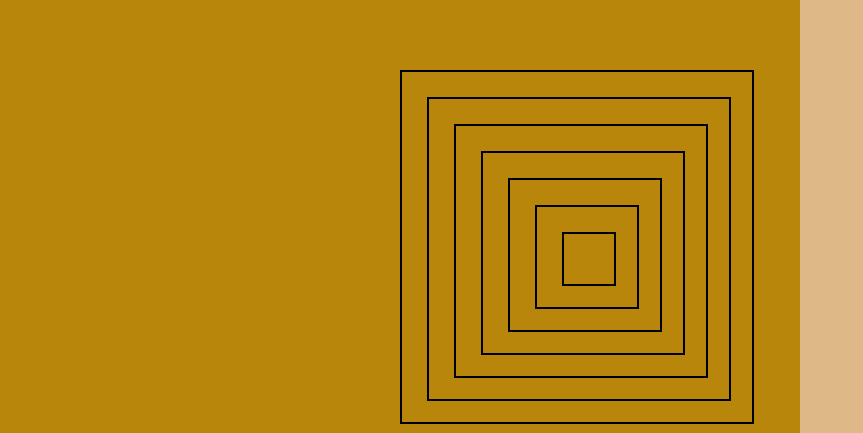
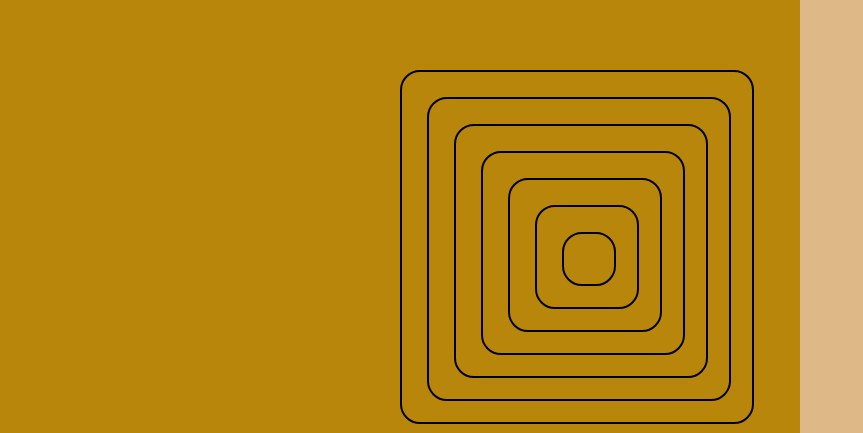
Before and after one commit to salauddin36/position, a plain HTML site: page index.html in a window 1280 px wide. Shown: the part 380-813 px from the top of the page, without its empty margins (0-863 px from the left). Drawn offline with Linux system fonts and the light colour scheme.

Commit message:
position

```diff
--- a/style.css
+++ b/style.css
@@ -12,6 +12,7 @@ body{
 }
 .p2{
     border: 2px solid black;
+    border-radius: 20px;
     width: 350px;
     height: 350px;
     position:relative;
@@ -20,6 +21,7 @@ body{
 }
 .p3{
     border: 2px solid black;
+    border-radius: 20px;
     width: 300px;
     height: 300px;
     position:relative;
@@ -28,6 +30,7 @@ body{
 }
 .p4{
     border: 2px solid black;
+    border-radius: 20px;
     width: 250px;
     height: 250px;
     position:relative;
@@ -36,6 +39,7 @@ body{
 }
 .p5{
     border: 2px solid black;
+    border-radius: 20px;
     width: 200px;
     height: 200px;
     position:relative;
@@ -44,6 +48,7 @@ body{
 }
 .p6{
     border: 2px solid black;
+    border-radius: 20px;
     width: 150px;
     height: 150px;
     position:relative;
@@ -52,6 +57,7 @@ body{
 }
 .p7{
     border: 2px solid black;
+    border-radius: 20px;
     width: 100px;
     height: 100px;
     position:relative;
@@ -60,6 +66,7 @@ body{
 }
 .p8{
     border: 2px solid black;
+    border-radius: 20px;
     width: 50px;
     height: 50px;
     position:relative;
```
Also changed, not shown: index.html (+1 -1 lines).
